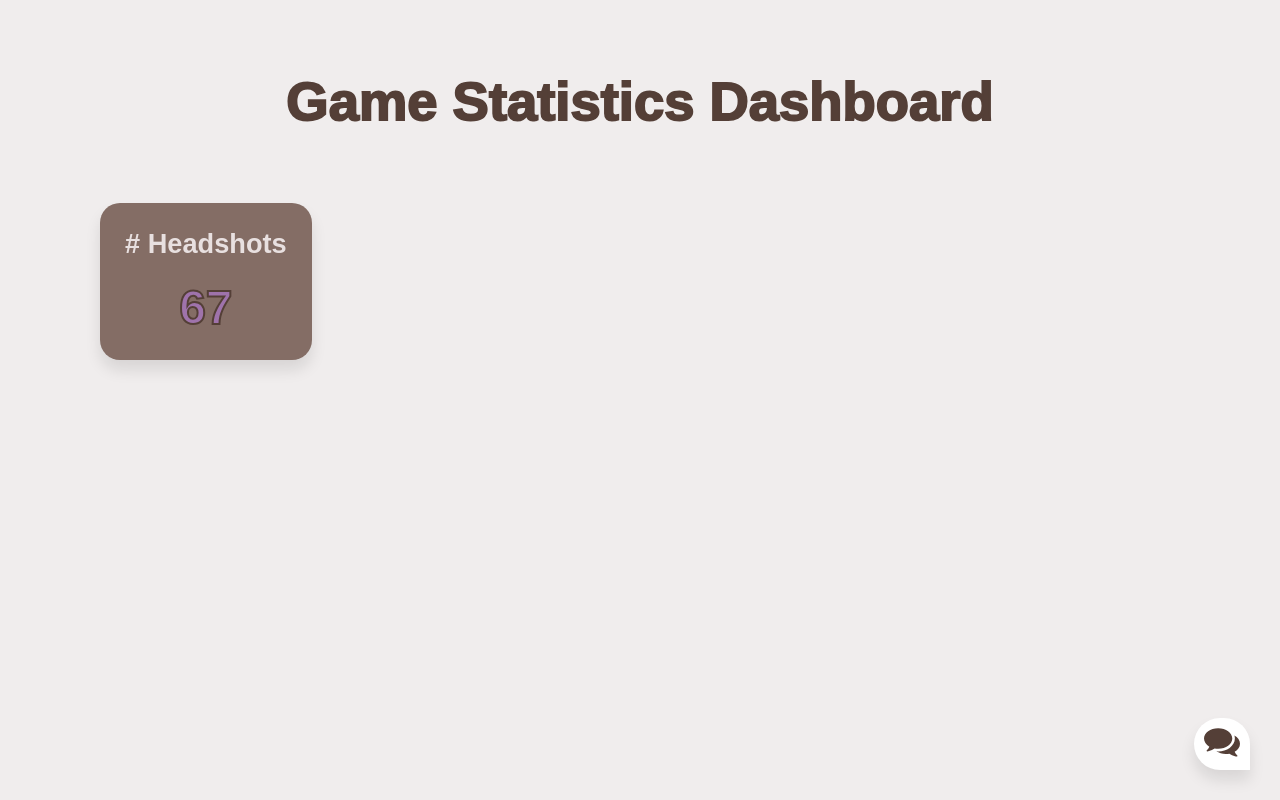
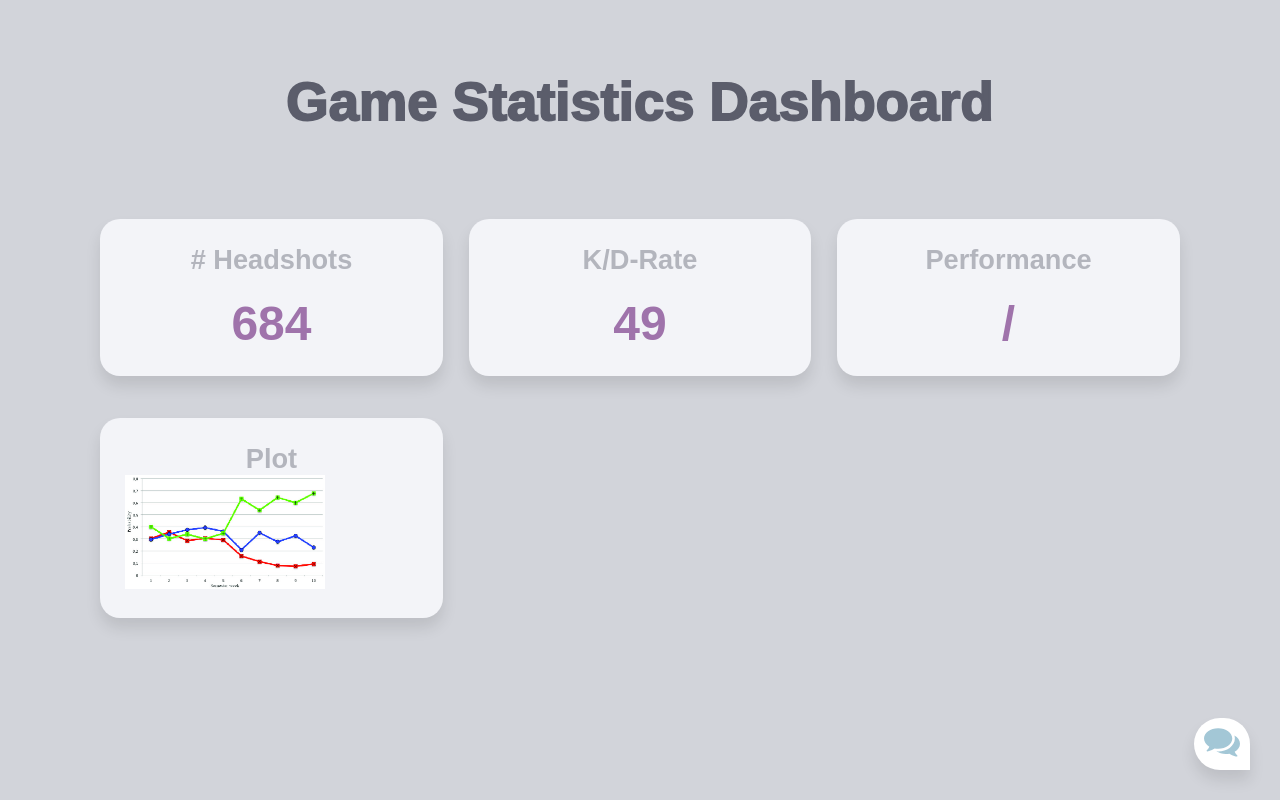
Before and after one commit to rubyy-y/Embodied-Conversational-Agent, a Flask app: page / in a window 1280 px wide. Run offline with Flask 2, Linux system fonts and the light colour scheme; parts of the project's set-up code (start-up, migrations or seed data) failed here and were passed over.

Commit message:
More Design for Website

```diff
--- a/static/style.css
+++ b/static/style.css
@@ -8,7 +8,7 @@ body {
     font-family: 'Arial', sans-serif;
     font-weight: 400;
     font-size: 100%;
-    background: #f0eded;
+    background: #D2D4DA;
 }
 
 *, html {
@@ -16,12 +16,16 @@ body {
     --secondaryGradient: linear-gradient(268.91deg, #543f37 -2.14%, #967E76 99.69%);
     --primaryBoxShadow: 0px 10px 15px rgba(0, 0, 0, 0.1);
     --secondaryBoxShadow: 0px -10px 15px rgba(0, 0, 0, 0.1);
-    --colordark: #543f37;
-    --colormid: #846d65;
-    --colorlight: #e8e0e0;
+    --colordark: #5B5D6B;
+    --colormid: #B3B5BD;
+    --colorlight: #F3F4F8;
     --accentcolor1: #A3C7D6;
+    --accentcolor1_dark: #427e97;
     --accentcolor2: #9F73AB;
+    --accentcolor2_dark: #5c3467;
     --accentcolor3: #624F82;
+    --accentcolor3_dark: #39245f;
+    --gradient: linear-gradient(93.12deg, var(--accentcolor1) 0.52%, var(--accentcolor1_dark) 100%);
 }
 
 /* CHATBOX */
@@ -57,7 +61,7 @@ body {
 
 .send__button {
     padding: 6px;
-    background: #765e55;
+    background: var(--accentcolor1);
     border: 2px;
     border-radius: 20px;
     padding: 10px 10px;
@@ -66,7 +70,7 @@ body {
 }
 
 .send__button:hover {
-    background-color: #8c756b;
+    background-color: var(--colormid);
     padding: 10px 10px;
     border-radius: 30px;
 }
@@ -104,7 +108,7 @@ body {
 /* HEADER */
 .chatbox__header {
     position: sticky;
-    background: var(--primaryGradient);
+    background: var(--gradient);
     display: flex;
     flex-direction: row;
     align-items: center;
@@ -136,7 +140,7 @@ body {
 
 .messages__item {
     margin-top: 10px;
-    background: var(--colorlight);
+    background: var(--colormid);
     padding: 8px 12px;
     max-width: 70%;
 }
@@ -165,7 +169,7 @@ body {
     align-items: center;
     justify-content: space-between;
     padding: 20px 20px;
-    background: var(--secondaryGradient);
+    background: var(--gradient);
     box-shadow: var(--secondaryBoxShadow);
     border-bottom-right-radius: 20px;
     border-bottom-left-radius: 20px;
@@ -215,25 +219,46 @@ body {
 /* static widget */
 .static_widget {
     position: relative;
-    display: inline-block;
-    background-color: var(--colormid);
+    display: grid;
+    grid-template-columns: repeat(3, 1fr);
+    gap: 1.6rem;
+}
+
+.static_widget > div{
+    background: var(--colorlight);
     padding: 25px;
     border-radius: 20px;
+    margin-top: 1rem;
     box-shadow: 0px 10px 15px rgba(0, 0, 0, 0.1);
+    transition: all 300ms ease;
 }
 
-.static_widget_header {
-    color: var(--colorlight);
+.static_widget > div:hover{
+    box-shadow: none;
+}
+
+.widget_header {
+    color: var(--colormid);
     font-size: 170%;
     font-weight: bolder;
     text-align: center;
 }
 
-.value {
+.static_widget > div .value{    /* .value */
     color: var(--accentcolor2);
-    -webkit-text-stroke: 2px var(--colordark);
     font-size: 300%;
     font-weight: 800;
     text-align: center;
     padding-top: 20px
 }
+
+.plot{
+    position: relative;
+    display: block;
+    background: var(--colorlight);
+    padding: 25px;
+    border-radius: 20px;
+    margin-top: 1rem;
+    box-shadow: 0px 10px 15px rgba(0, 0, 0, 0.1);
+    transition: all 300ms ease;
+}
--- a/templates/base.html
+++ b/templates/base.html
@@ -8,16 +8,39 @@
 </head>
 <body>
 <div class="container">
+
+    <!-- Dashboard -->
     <div class="heading">
         <h1>Game Statistics Dashboard</h1>
     </div>
     <div class="dashboard">
         <div class="static_widget">
-            <div class="static_widget_header"># Headshots</div>
-            <div class="value">67</div>
+            <div class="headshots">
+                <h3 class="widget_header"># Headshots</h3>
+                <h1 class="value">684</h1>
+            </div>
+
+            <div class="kd">
+                <h3 class="widget_header">K/D-Rate</h3>
+                <h1 class="value">49</h1>
+            </div>
+
+            <div class="performance">
+                <h3 class="widget_header">Performance</h3>
+                <h1 class="value">/</h1>
+            </div>
+
+        <div class="plot">
+            <div class="widget">
+                <h3 class="widget_header">Plot</h3>
+                <img src="../static/images/statistic.png" alt="performance" width="200">
+            </div>
+        </div>
+
         </div>
     </div>
 
+    <!-- Chat Box -->
     <div class="chatbox">
         <div class="chatbox__support">
             <div class="chatbox__header">
@@ -38,7 +61,7 @@
             </div>
         </div>
         <div class="chatbox__button">
-            <button><img src="{{ url_for('static', filename='images/chatbox-icon.svg') }}" /></button>
+            <button><img src="{{ url_for('static', filename='images/chatbox-icon_blue.svg') }}" /></button>
         </div>
     </div>
 </div>
```
Also changed, not shown: static/images/chatbox-icon_blue.svg (added), static/images/statistic.png (added).
